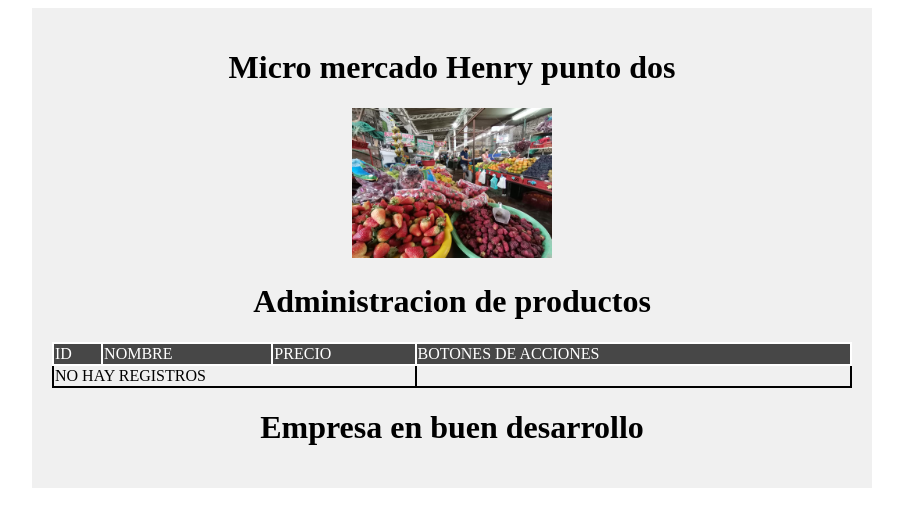
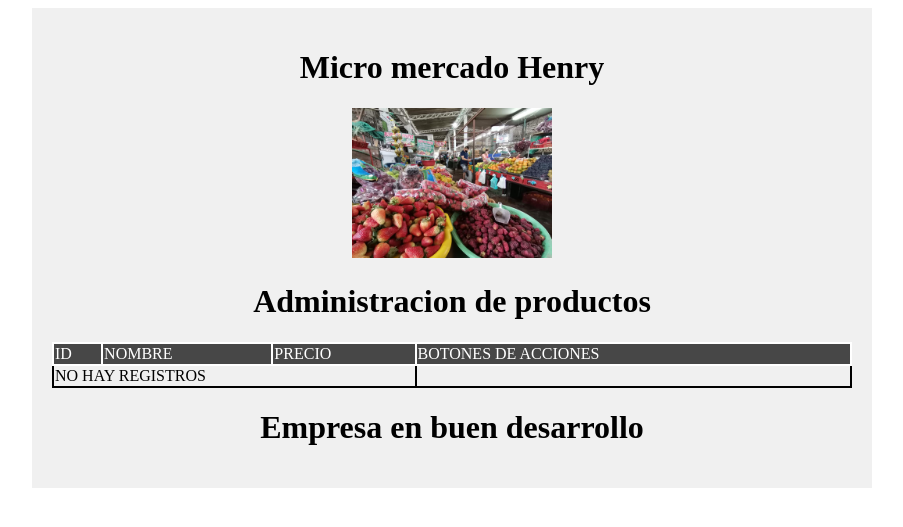
Before and after one commit to henryquinpallo/taller, a PHP site: page /TALLER_1/ in a window 1280 px wide. Shown: the top 527 px of the page, without its empty margins (188-1091 px from the left). Run offline with PHP 8.4, Linux system fonts and the light colour scheme; data that the repository does not hold is empty.

Commit message:
nuevo color

```diff
--- a/TALLER_1/vista/css/app.css
+++ b/TALLER_1/vista/css/app.css
@@ -30,7 +30,7 @@ table,tr,td{
 }
 
 .btn_eliminar{
-	background: rgb(211, 0, 0);
+	background: rgb(228, 26, 36);
 	color: black;
 	padding: 10px 10px;
 	display: inline-block;
--- a/TALLER_1/vista/layouts/header.php
+++ b/TALLER_1/vista/layouts/header.php
@@ -9,7 +9,7 @@
 </head>
 <body>
    <div class="panel">
-       <h1 class="text-center" class="btn">Micro mercado Henry punto dos</h1>
+       <h1 class="text-center" class="btn">Micro mercado Henry</h1>
        <div align="center"><img width= "200"  src="frutas.jpeg"></div>
 
        <h1 class="text-center">Administracion de productos</h1>
```
